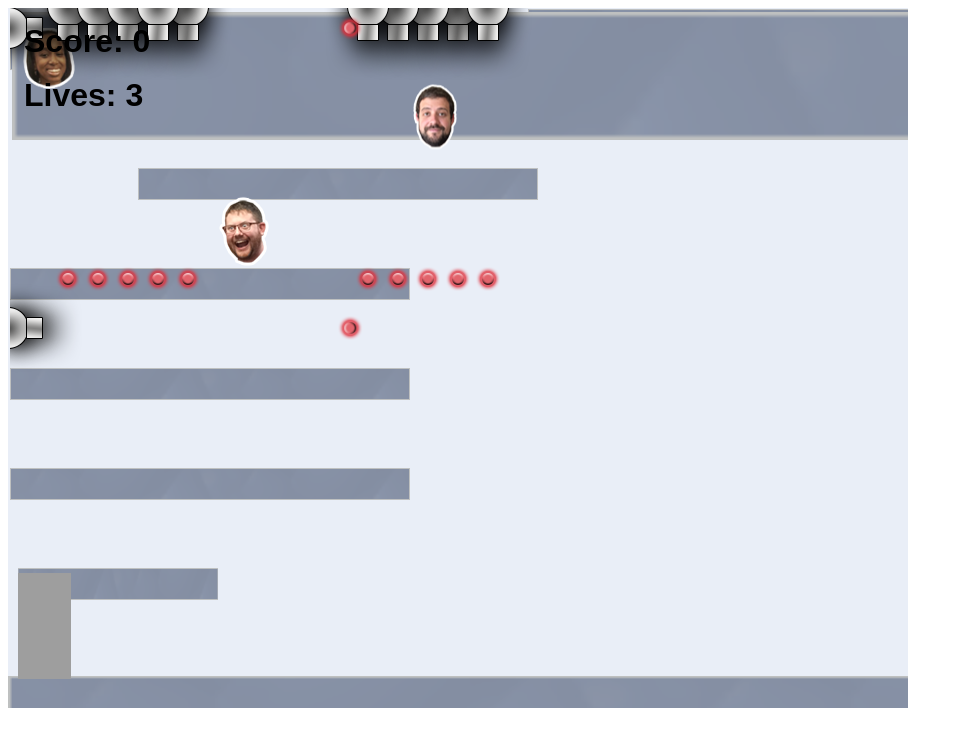
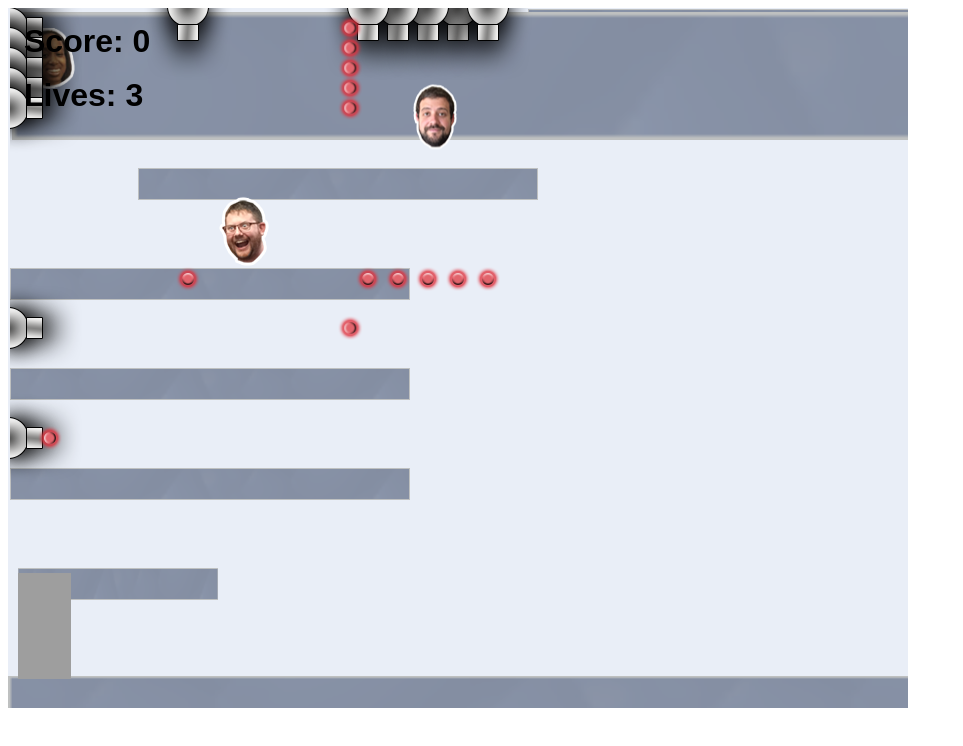
Before and after one commit to Andykilp/Andykilp.github.io, a website: page projects/platformer/index.html in a window 1280 px wide. Shown: the whole page, without its empty margins (0-963 px from the left). Drawn offline with Linux system fonts and the light colour scheme; animation ran at ten frames a second.

Commit message:
added code for movement and event handler

```diff
--- a/projects/platformer/js/init/cannon.js
+++ b/projects/platformer/js/init/cannon.js
@@ -34,11 +34,13 @@
         createCannon("top", 360);
         createCannon("top", 480);
         createCannon("left", 20)
-        createCannon("top", 180, 2)
-        createCannon("top", 60, 2)
-        createCannon("top", 90, 2)
-        createCannon("top", 120, 2)
-        createCannon("top", 150, 2)
+        createCannon("left", 40)
+        createCannon("left", 60)
+        createCannon("left", 80)
+        createCannon("left", 100)
+        createCannon("left", 430, 1000)
+
+        createCannon("top", 180)
 
 
         // ALL YOUR CODE GOES ABOVE HERE ///////////////////////////////////////
```
Also changed, not shown: index.html (+4 -2 lines), projects/bouncing-box/index.html (+5 -4 lines).
